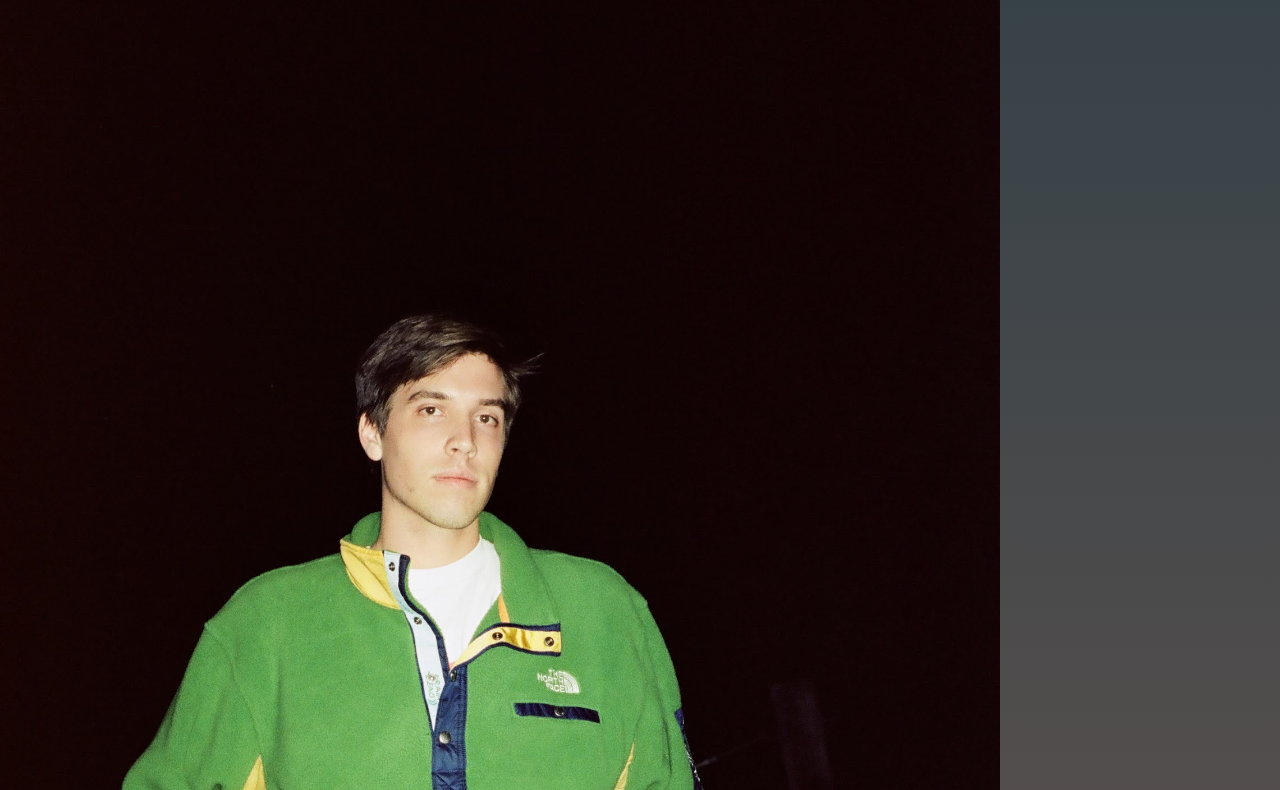
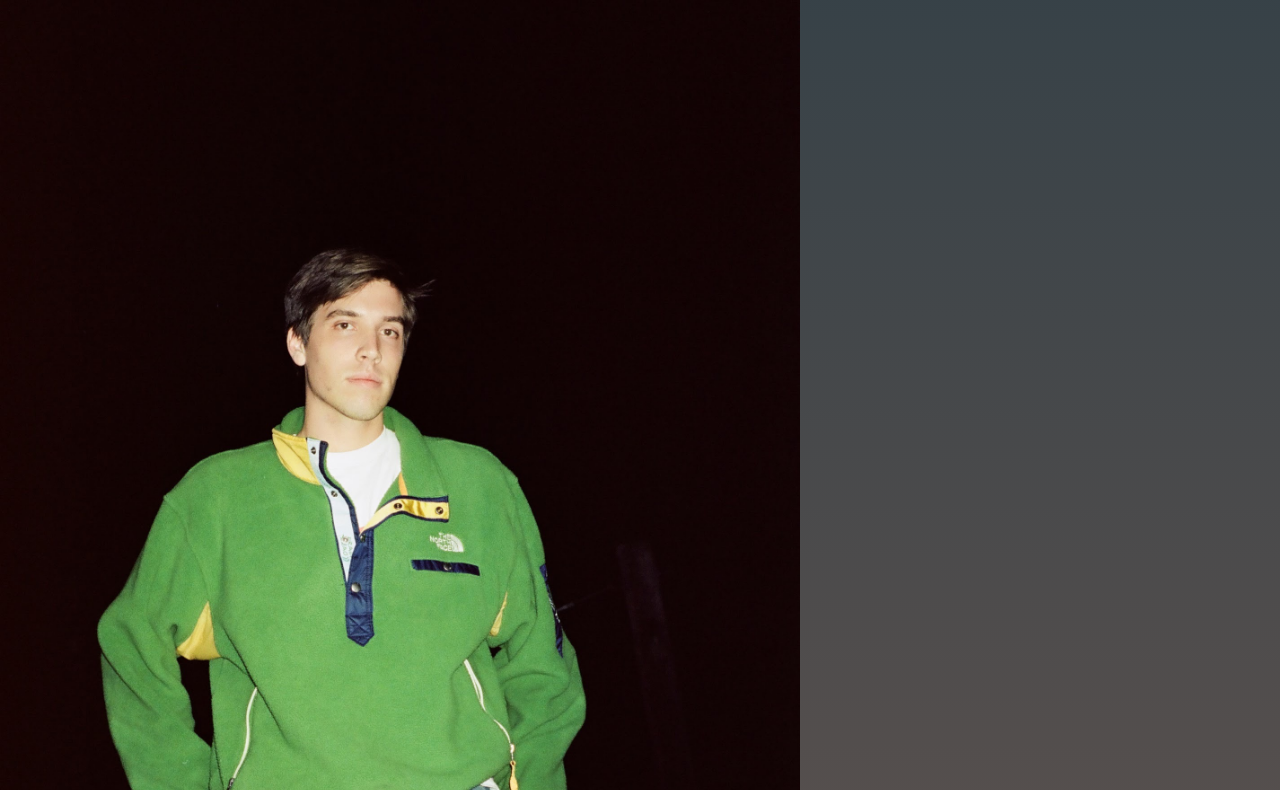
Before and after one commit to anenger/my-portfolio, a Gatsby site: page / in a window 1280 px wide. Shown: the part 225-1015 px from the top of the page. Built offline with nearby package versions, Linux system fonts and the light colour scheme; Gatsby itself is replaced by a stand-in of ours.

Commit message:
Update image query

```diff
--- a/src/components/titleCard.jsx
+++ b/src/components/titleCard.jsx
@@ -19,7 +19,7 @@ const TitleCard = ({ title, subtitle, description }) => {
       file(relativePath: { eq: "headshot.jpg" }) {
         name
         childImageSharp {
-          gatsbyImageData(width: 1000, quality: 90, placeholder: BLURRED)
+          gatsbyImageData(width: 800, quality: 75)
         }
       }
     }
```
